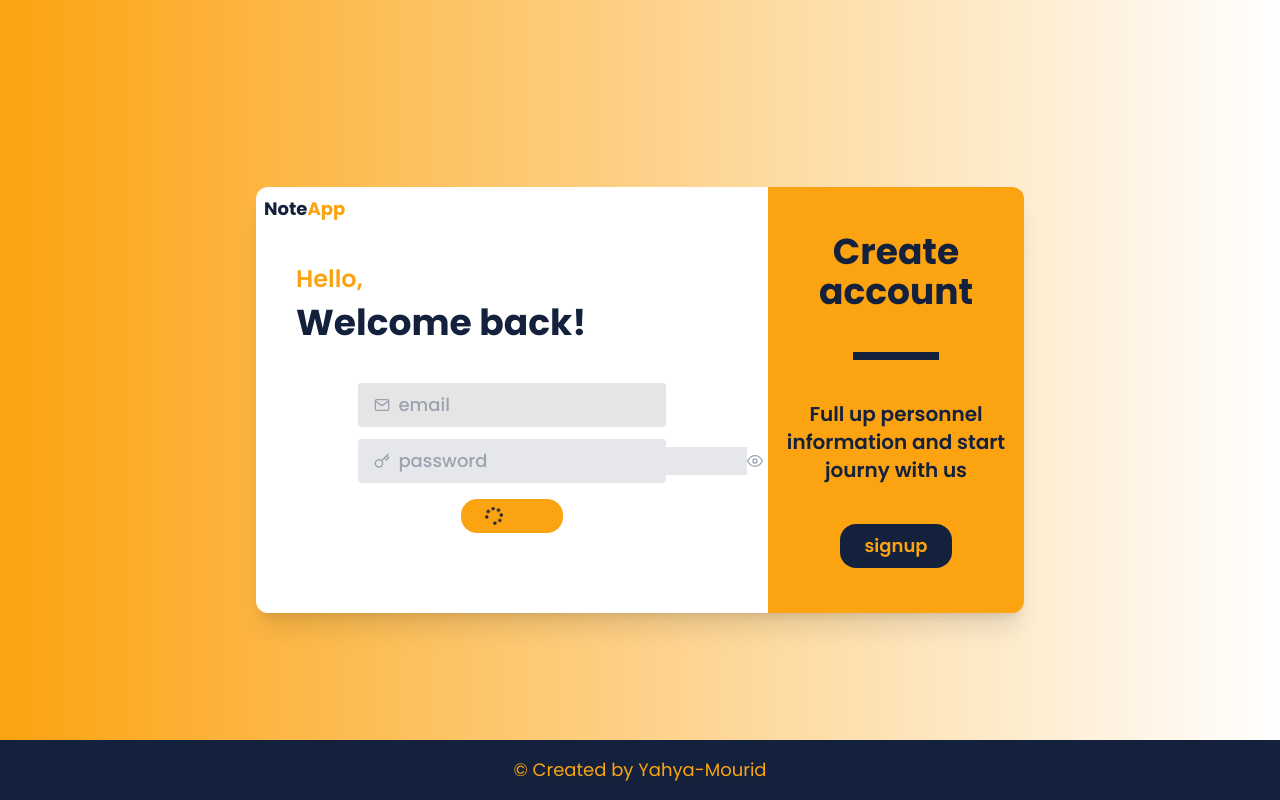
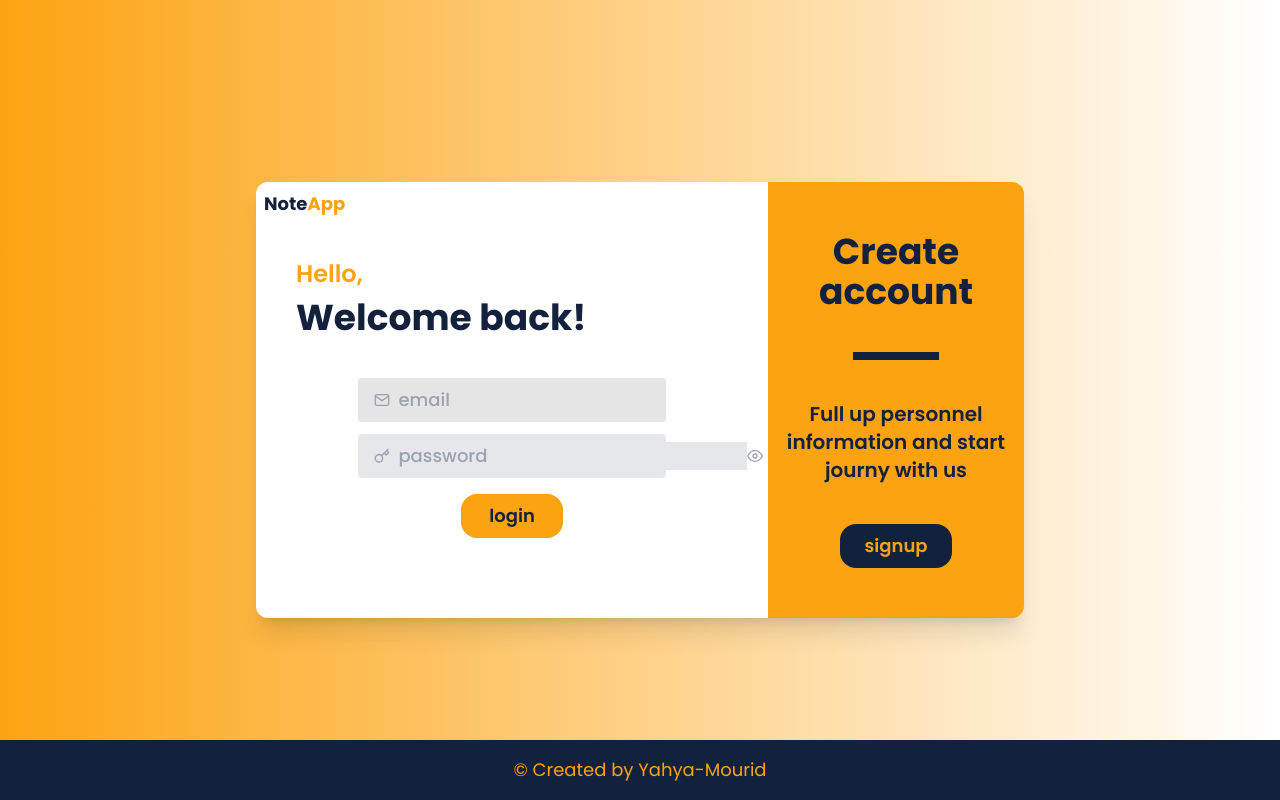
Before and after one commit to yahyamourid/noteApp, a React (Create React App) app: page /login in a window 1280 px wide. Built offline with nearby package versions, Linux system fonts and the light colour scheme.

Commit message:
Update Login.js

```diff
--- a/src/components/noteApp/Login.js
+++ b/src/components/noteApp/Login.js
@@ -91,7 +91,7 @@ const Login = () => {
           {error && <div className='text-lg text-red-600 font-medium bg-red-200 mx-auto my-2 w-full  rounded w-6/7 ' >{error}</div>}
 
           <button onClick={handleSubmit} className='text-lg text-[#14213d] mb-20 font-semibold   bg-[#fca311] w-1/5 mx-auto px-6 py-2 rounded-2xl hover:text-[#fca311] hover:bg-[#14213d] hover:scale-105 '>
-            {submit ? 'login' :
+            {!submit ? 'login' :
             <FaSpinner className='animate-spin' />}
           </button>
 
```
